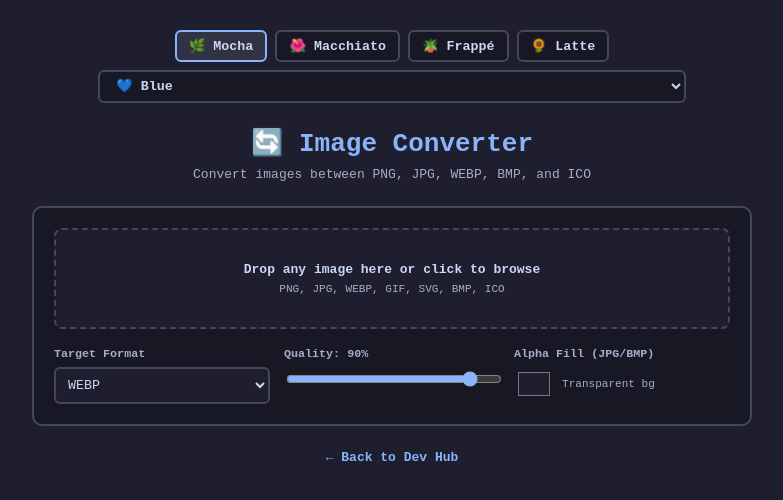
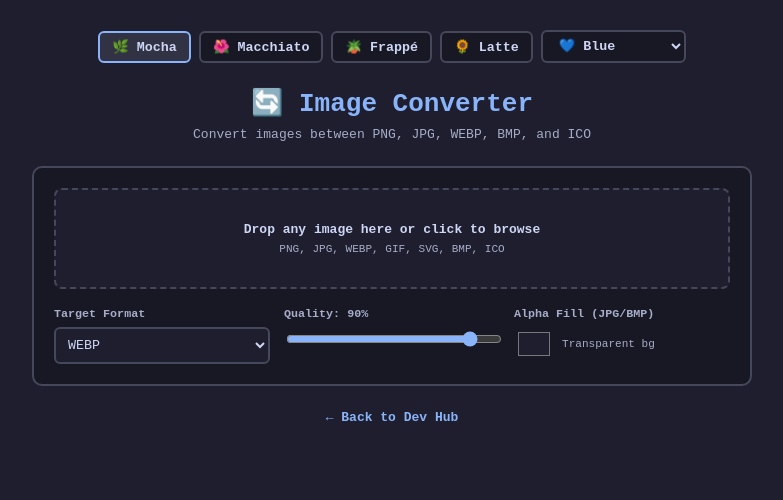
Before and after one commit to ElijahAmogsus/image-converter, a plain HTML site: page index.html in a window 1280 px wide. Shown: the whole page, without its empty margins (248-1031 px from the left). Drawn offline with Linux system fonts and the light colour scheme.

Commit message:
Update select input styles in index.html

```diff
--- a/index.html
+++ b/index.html
@@ -46,7 +46,7 @@
     .control-group { display: flex; flex-direction: column; gap: 6px; }
     label { color: var(--subtext0); font-size: 0.9rem; font-weight: bold; }
 
-    select, input[type="range"] { width: 100%; background-color: var(--base); color: var(--text); border: 2px solid var(--surface1); border-radius: 6px; padding: 8px; font-family: monospace; }
+   select:not(.accent-select), input[type="range"] { width: 100%; background-color: var(--base); color: var(--text); border: 2px solid var(--surface1); border-radius: 6px; padding: 8px; font-family: monospace; }
     input[type="range"] { padding: 0; accent-color: var(--accent); cursor: pointer; }
 
     .row { display: flex; align-items: center; gap: 8px; }
```
